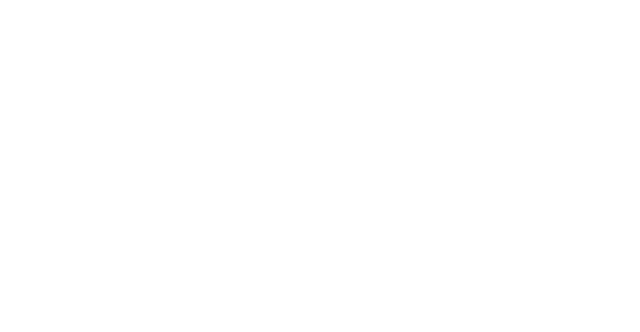
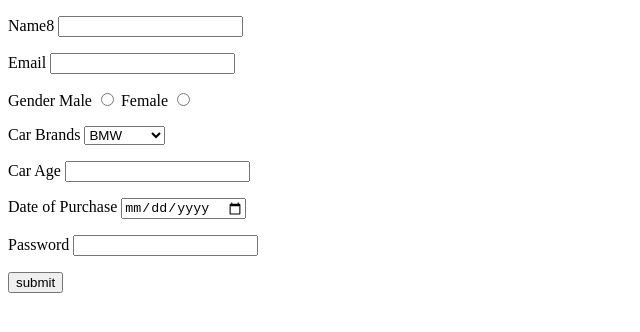
Before and after one commit to acciojob/car-insurance-form-amitvm1997, a website: page main.html in a window 1280 px wide. Shown: the whole page, without its empty margins (0-640 px from the left). Drawn offline with Linux system fonts and the light colour scheme.

Commit message:
created a submission

```diff
--- a/main.html
+++ b/main.html
@@ -8,6 +8,52 @@
 
 <body>
 	<!-- the entire body must be written by student -->
+	<form action="" method="post">
+			<p>
+				<label for="name">Name8</label>
+				<input type="text" id="name" required>
+			</p>
+
+			<p>
+				<label for="email">Email</label>
+				<input type="email" id="email" required>
+			</p>
+
+			<p>
+				<label for="">Gender</label>
+				<label for="male">Male</label>
+				<input type="radio" name="gender" id="male" value="Male" required>
+				<label for="female">Female</label>
+				<input type="radio" name="gender" id="female" value="Female" required>
+			</p>
+
+			<p>
+				<label for="cars">Car Brands</label>
+				<select id="cars">
+					<option value="bmw">BMW</option>
+					<option value="audi">Audi</option>
+					<option value="mercedez">Mercedez</option>
+				</select>
+			</p>
+
+			<p>
+				<label for="carage">Car Age</label>
+				<input type="number" id="carage" required>
+			</p>
+
+			<p>
+				<label for="dop">Date of Purchase</label>
+				<input type="date" id="dop" required>
+			</p>
+
+			<p>
+				<label for="password">Password</label>
+				<input type="password" id="password" required>
+			</p>
+
+			<p><button type="submit">submit</button></p>
+		</form>
+
     <script type="text/javascript" src="./script.js">
 </script>
 
```
